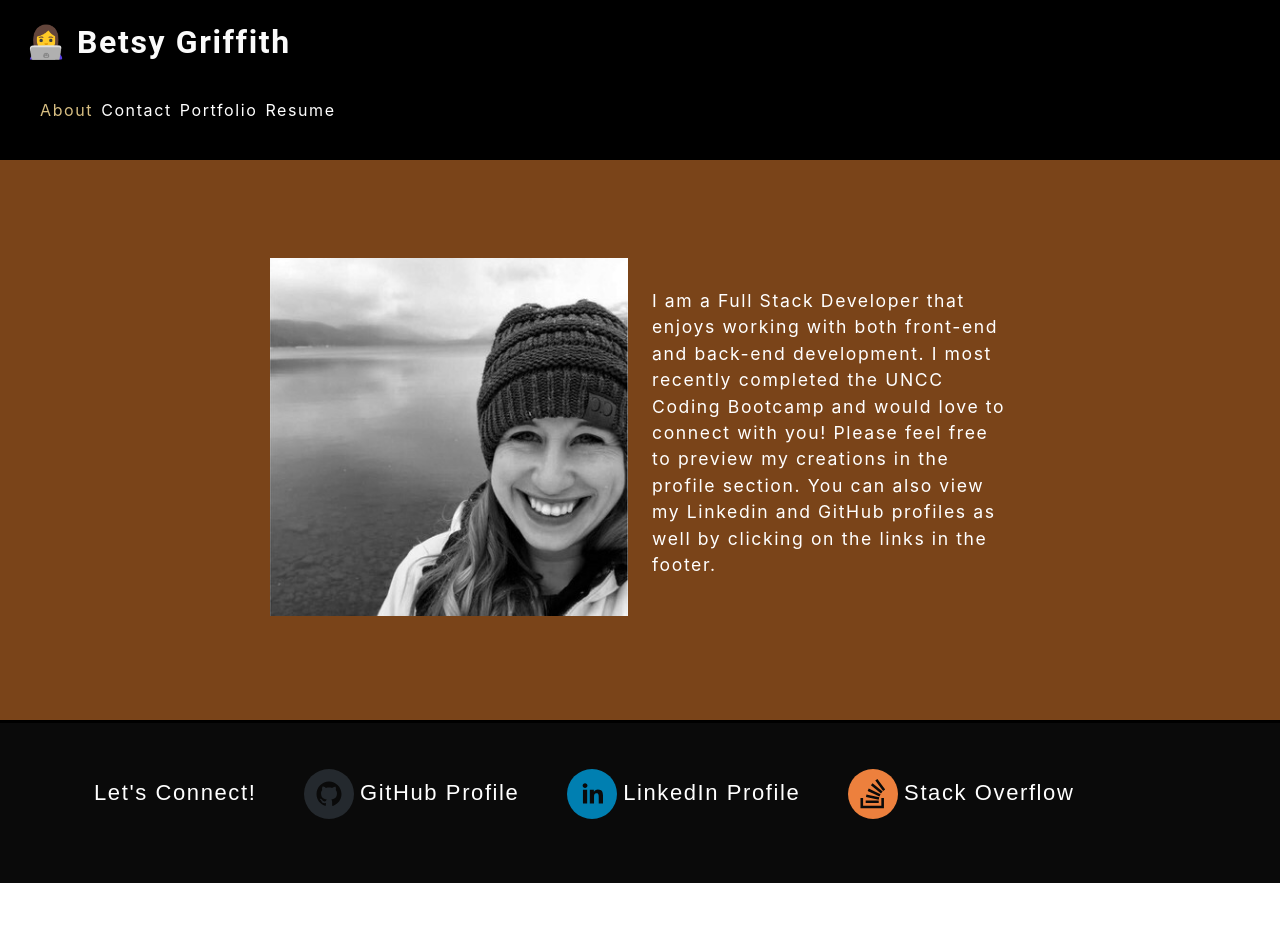
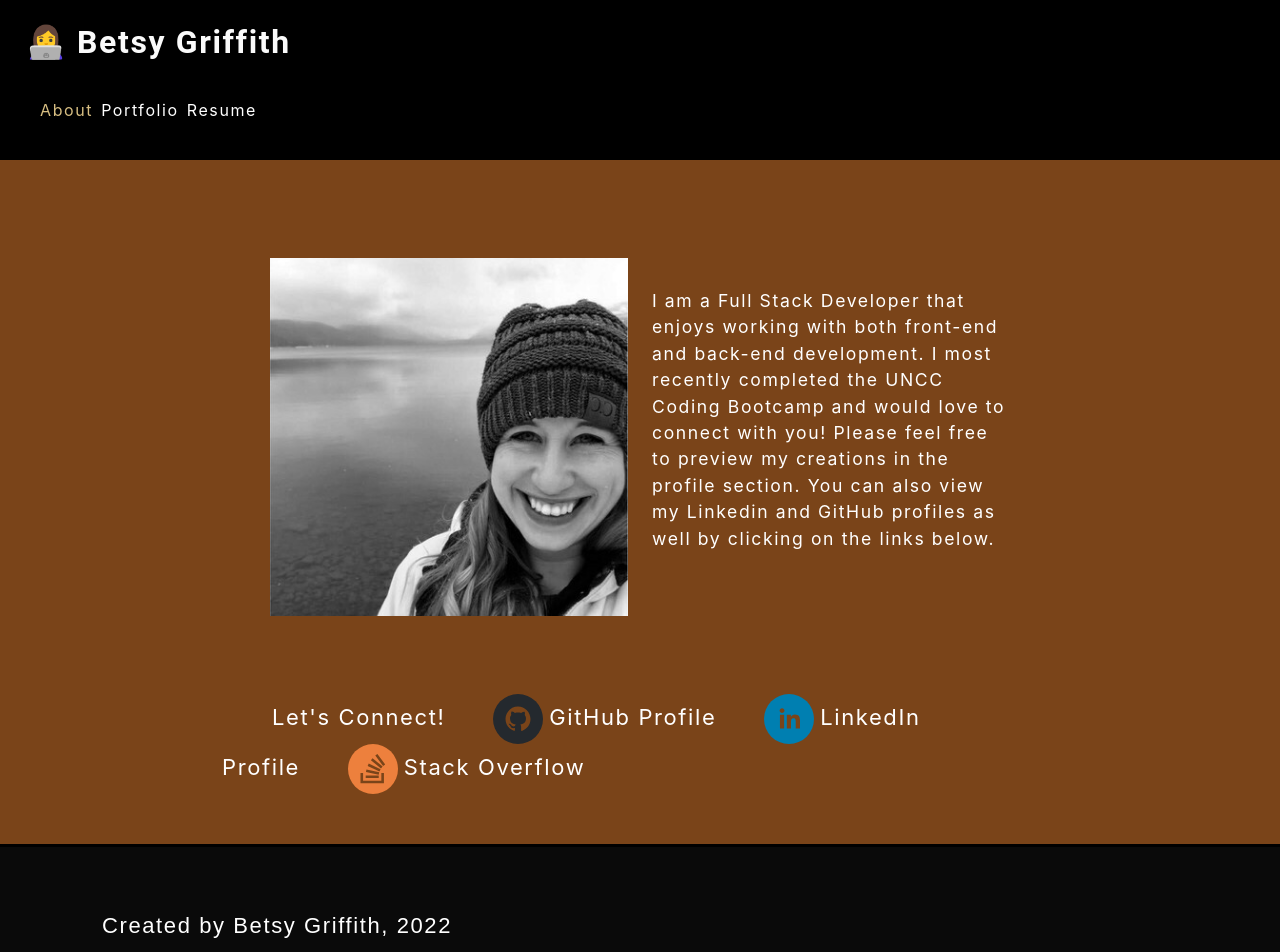
Before and after one commit to hollenbebe08/b-griffith-portfolio, a React (Create React App) app: page / in a window 1280 px wide. Shown: the top 952 px of the page. Before the commit the page ends 883 px from the top, so only its background shows below. Built offline with nearby package versions, Linux system fonts and the light colour scheme.

Commit message:
combined contact and about me sections to cutdown on redundancy

```diff
--- a/src/App.js
+++ b/src/App.js
@@ -2,7 +2,6 @@ import React, { useState } from 'react';
 import './App.css';
 import About from './components/About';
 import Navigation from './components/Navigation';
-import ContactForm from './components/Contact';
 import Portfolio from './components/Portfolio';
 import Resume from './components/Resume';
 import Footer from './components/Footer';
@@ -14,9 +13,6 @@ function App() {
       name: "About"
     },
     {
-      name: "Contact"
-    },
-    {
       name: "Portfolio"
     },
     {
@@ -26,8 +22,6 @@ function App() {
 
   const [currentCategory, setCurrentCategory] = useState(categories[0]);
 
-  const [contactSelected, setContactSelected] = useState(false);
-
   return (
     <div>
       <section>
@@ -35,8 +29,6 @@ function App() {
           categories={categories}
           setCurrentCategory={setCurrentCategory}
           currentCategory={currentCategory}
-          contactSelected={contactSelected}
-          setContactSelected={setContactSelected}
         ></Navigation>
       </section>
       <main>
@@ -47,8 +39,6 @@ function App() {
               switch (currentCategory.name) {
                 case "About":
                   return <About />
-                case "Contact":
-                  return <ContactForm />
                 case "Resume":
                   return <Resume />
                 case "Portfolio":
--- a/src/components/About/index.js
+++ b/src/components/About/index.js
@@ -1,18 +1,33 @@
 import React from 'react'
 import photo from '../../assets/small/about/betsy.jpg'
+import { SocialIcon } from 'react-social-icons';
 
 const About= () => {
   return (
+    <article>
       <section className="columns section is-three-quarters-mobile">
         <div className="column">
           <img src={photo} alt="bio"/>
         </div>
         <div className="column">
           <p className="bio">
-        I am a Full Stack Developer that enjoys working with both front-end and back-end development. I most recently completed the UNCC Coding Bootcamp and would love to connect with you! Please feel free to preview my creations in the profile section. You can also view my Linkedin and GitHub profiles as well by clicking on the links in the footer.
+          I am a Full Stack Developer that enjoys working with both front-end and back-end development. I most recently completed the UNCC Coding Bootcamp and would love to connect with you! Please feel free to preview my creations in the profile section. You can also view my Linkedin and GitHub profiles as well by clicking on the links below.
           </p>
         </div>
       </section>
+      <section>
+        <div>
+          <div id="div_top_hypers">
+              <ul id="ul_top_hypers">
+                  <li>Let's Connect!</li>
+                  <li><SocialIcon url="https://github.com/hollenbebe08"/> GitHub Profile</li>
+                  <li><SocialIcon url="https://www.linkedin.com/in/betsy-griffith-aab52546/" /> LinkedIn Profile</li>
+                  <li><SocialIcon url="https://stackoverflow.com/users/18714378/betsy-griffith" /> Stack Overflow</li>
+              </ul>
+          </div>
+        </div>
+      </section>
+    </article>
   );
 };
 
--- a/src/components/Contact/index.js
+++ /dev/null
@@ -1,61 +0,0 @@
-import React, { useState } from 'react';
-import { validateEmail } from '../../utils/helpers';
-
-function ContactForm() {
-    const [formState, setFormState] = useState({ name: '', email: '', message: '' });
-    const { name, email, message } = formState;
-    const [errorMessage, setErrorMessage] = useState('');
-
-    function handleChange(e) {
-        if (e.target.name === 'email') {
-            const isValid = validateEmail(e.target.value);
-            // isValid conditional statement
-            if (!isValid) {
-                setErrorMessage('Your email is invalid.');
-            } else {
-                if (!e.target.value.length) {
-                  setErrorMessage(`${e.target.name} is required.`);
-                } else {
-                  setErrorMessage('');
-                }
-            }
-        }
-
-        if (!errorMessage) {
-            setFormState({ ...formState, [e.target.name]: e.target.value });
-        }
-    };
-
-    function handleSubmit(e) {
-        e.preventDefault();
-    };
-
-    return (
-        <section className="section is-three-quarters-mobile">
-            <h1 className="title">Contact me</h1>
-            <form id="contact-form" onSubmit={handleSubmit}>
-                <div>
-                    {/* Due to keywords reserved in JavaScript, we need to replace the for attribute in the <label> element to htmlFor */}
-                    <label htmlFor="name">Name:</label>
-                    <input type="text" defaultValue={name} onBlur={handleChange} name="name" />
-                </div>
-                <div>
-                    <label htmlFor="email">Email address:</label>
-                    <input type="email" defaultValue={email} name="email" onBlur={handleChange} />
-                </div>
-                <div>
-                    <label htmlFor="message">Message:</label>
-                    <textarea name="message" defaultValue={message} onBlur={handleChange} rows="5" />
-                </div>
-                {errorMessage && (
-                    <div>
-                        <p className="error-text">{errorMessage}</p>
-                    </div>
-                )}
-                <button type="submit">Submit</button>
-            </form>
-        </section>
-    )
-};
-
-export default ContactForm;
--- a/src/components/Footer/index.js
+++ b/src/components/Footer/index.js
@@ -8,10 +8,7 @@ const Footer = () => {
         <div className="content">
             <div id="div_top_hypers">
               <ul id="ul_top_hypers">
-                <li>Let's Connect!</li>
-                <li><SocialIcon url="https://github.com/hollenbebe08"/> GitHub Profile</li>
-                <li><SocialIcon url="https://www.linkedin.com/in/betsy-griffith-aab52546/" /> LinkedIn Profile</li>
-                <li><SocialIcon url="https://stackoverflow.com/users/18714378/betsy-griffith" /> Stack Overflow</li>
+                <li>Created by Betsy Griffith, 2022</li>
               </ul>
             </div>
         </div>
--- a/src/index.css
+++ b/src/index.css
@@ -157,7 +157,6 @@ a {
   border-top: solid black;
   width:100%;
   bottom:0px;
-  padding: 2rem 1rem 4rem !important;
 }
 
 
```
Lines whose indentation alone changed are shown as unchanged.
